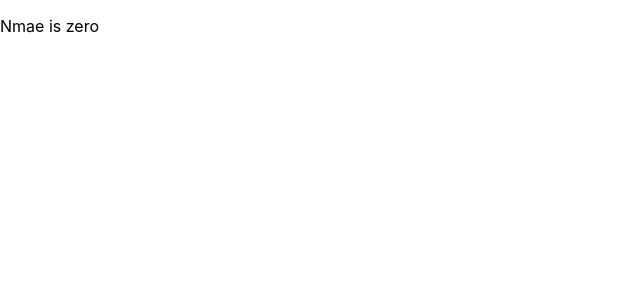
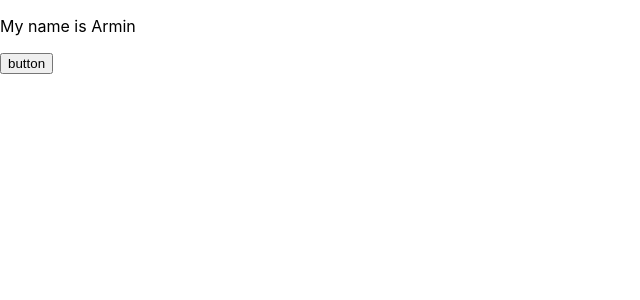
Before and after one commit to yazish/React, a React (Create React App) app in the folder reactlearning/: page / in a window 1280 px wide. Shown: the top 300 px of the page, without its empty margins (0-640 px from the left). Built offline with nearby package versions, Linux system fonts and the light colour scheme.

Commit message:
commited

```diff
--- a/reactlearning/src/App.js
+++ b/reactlearning/src/App.js
@@ -4,12 +4,26 @@ import logo from './logo.svg';
 import './App.css';
 
 
-//rytruryury
+
 class App extends Component {
-    state = {}
+    state = {
+        name : ["Armin" , "Yazish" , "Navroz"]
+    }
+
+
+    buttonHandler = () => {
+        this.setState({
+            name  : ["navroz"]
+        })
+    }
+
     render() {
         return (
-           <Person/>
+            <div>
+                <Person name={this.state.name[0]}/>
+                <button onClick={this.buttonHandler}> button</button>
+            </div>
+
         )
     }
 }
--- a/reactlearning/src/Components/Person.js
+++ b/reactlearning/src/Components/Person.js
@@ -1,9 +1,9 @@
 import React, { Component } from 'react';
 
 
-function Person() {
+function Person(props) {
     return (
-        <p>Nmae is zero</p>
+        <p>My name is {props.name}</p>
     )
 }
 
```
Also changed, not shown: 1 other file (tests, documents, lock files or other folders).
